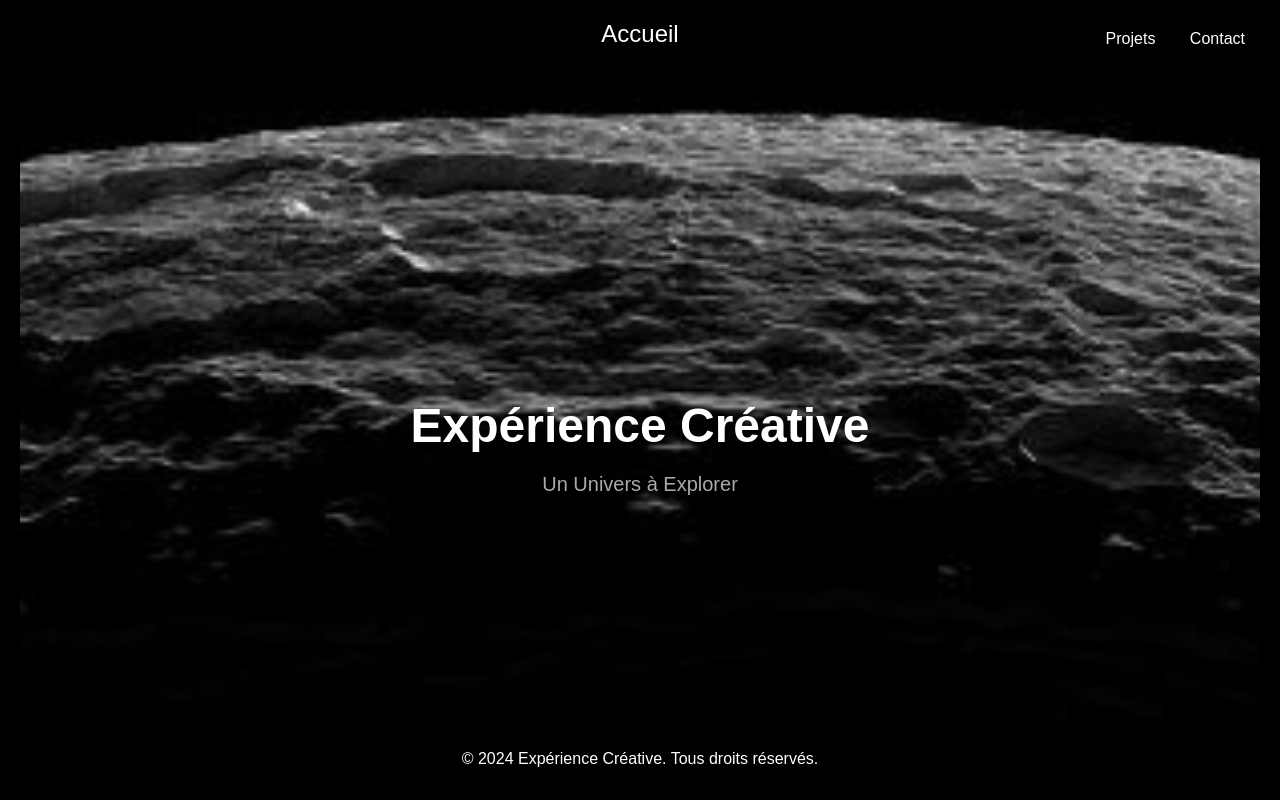
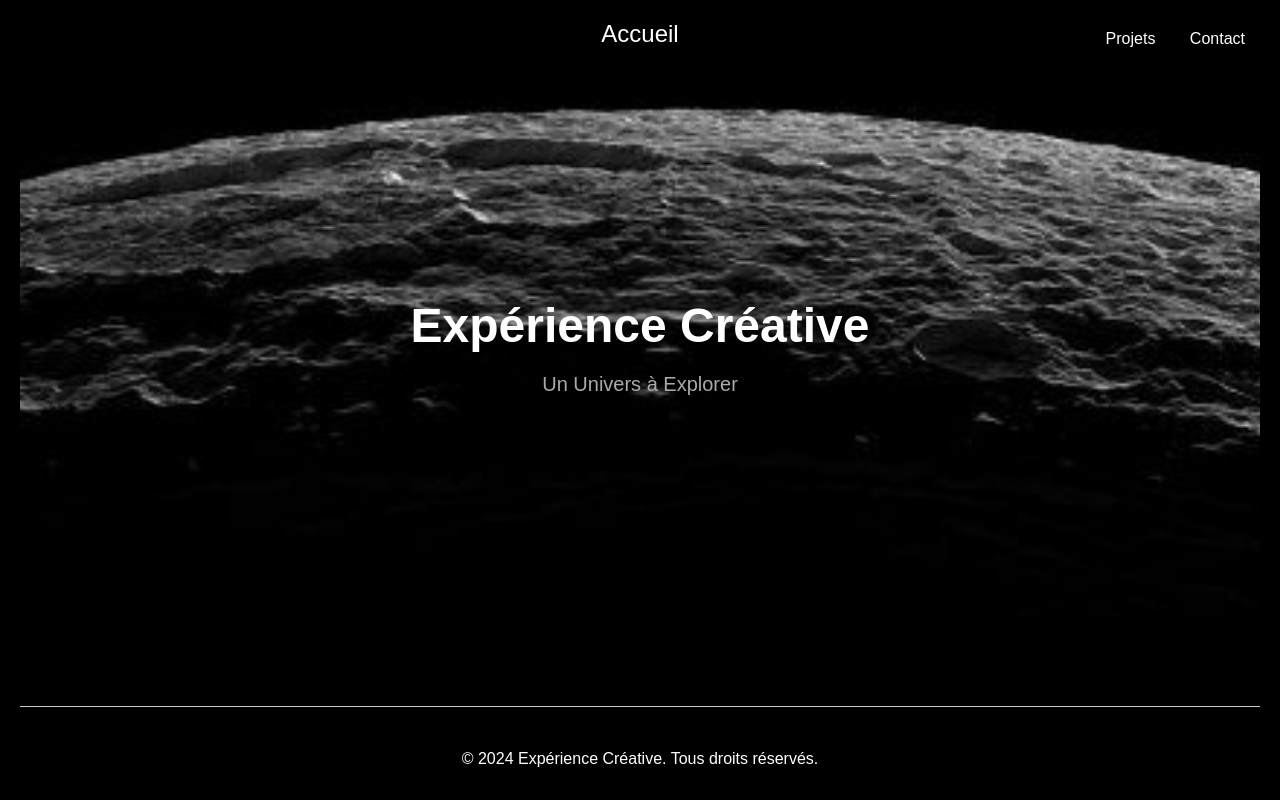
Before and after one commit to BatFla/BatFla.github.io, a plain HTML site: page index.html in a window 1280 px wide. Shown: the top 800 px of the page. Drawn offline with Linux system fonts and the light colour scheme.

Commit message:
Update styles.css

```diff
--- a/styles.css
+++ b/styles.css
@@ -200,7 +200,7 @@ header {
     background-image: url('images/background.jpg'); /* Chemin vers votre image en arrière-plan */
     background-size: cover; /* Redimensionne l'image pour couvrir toute la zone */
     background-position: center; /* Centre l'image horizontalement et verticalement */
-    padding: 300px 0; /* Ajoute un espace autour du contenu */
+    padding: 200px 0; /* Ajoute un espace autour du contenu */
     text-align: center; /* Centre le contenu du header */
 }
 
```
